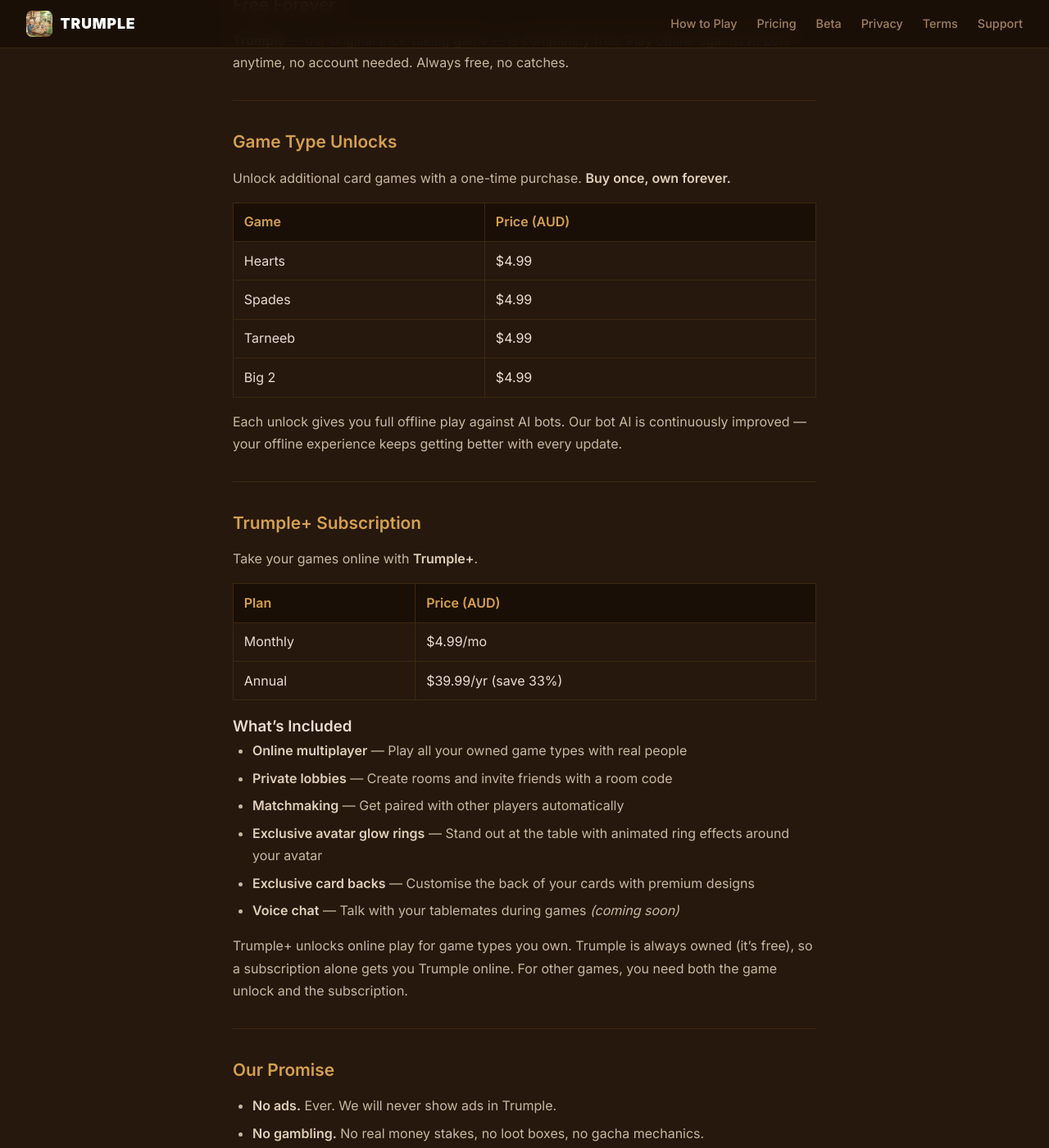
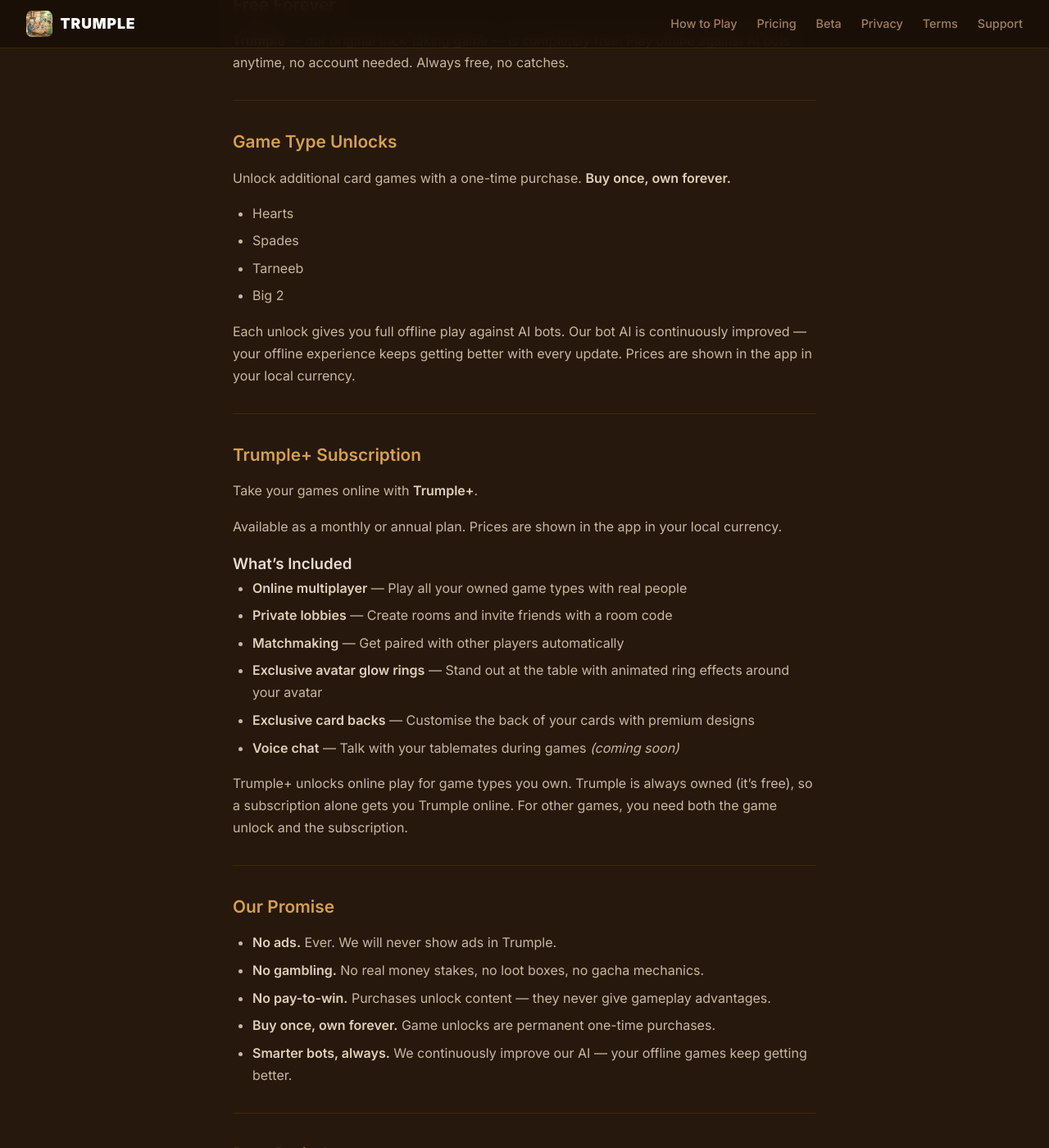
Before and after one commit to darifo2010/trumplesupport, a Jekyll site: the page built from pricing.md, in a window 1280 px wide and 1400 px high, scrolled down 306 px. Shown: the whole window at 82% size. Built offline with Jekyll 4.4.1, drawn with Linux system fonts in a browser that asks for light colours; some of the changed text lies outside the part shown.

Commit message:
Remove specific prices from support site — prices shown in-app instead
Co-Authored-By: Claude Opus 4.6 (1M context) <noreply@anthropic.com>

```diff
--- a/pricing.md
+++ b/pricing.md
@@ -19,14 +19,12 @@ Trumple is built on a simple promise: **no ads, no gambling, no pay-to-win.** Ju
 
 Unlock additional card games with a one-time purchase. **Buy once, own forever.**
 
-| Game | Price (AUD) |
-|------|-------------|
-| Hearts | $4.99 |
-| Spades | $4.99 |
-| Tarneeb | $4.99 |
-| Big 2 | $4.99 |
+- Hearts
+- Spades
+- Tarneeb
+- Big 2
 
-Each unlock gives you full offline play against AI bots. Our bot AI is continuously improved — your offline experience keeps getting better with every update.
+Each unlock gives you full offline play against AI bots. Our bot AI is continuously improved — your offline experience keeps getting better with every update. Prices are shown in the app in your local currency.
 
 ---
 
@@ -34,10 +32,7 @@ Each unlock gives you full offline play against AI bots. Our bot AI is continuou
 
 Take your games online with **Trumple+**.
 
-| Plan | Price (AUD) |
-|------|-------------|
-| Monthly | $4.99/mo |
-| Annual | $39.99/yr (save 33%) |
+Available as a monthly or annual plan. Prices are shown in the app in your local currency.
 
 ### What's Included
 
```
Also changed, not shown: other parts of pricing.md (+1 -1 lines), _layouts/landing.html (+5 -5 lines).
